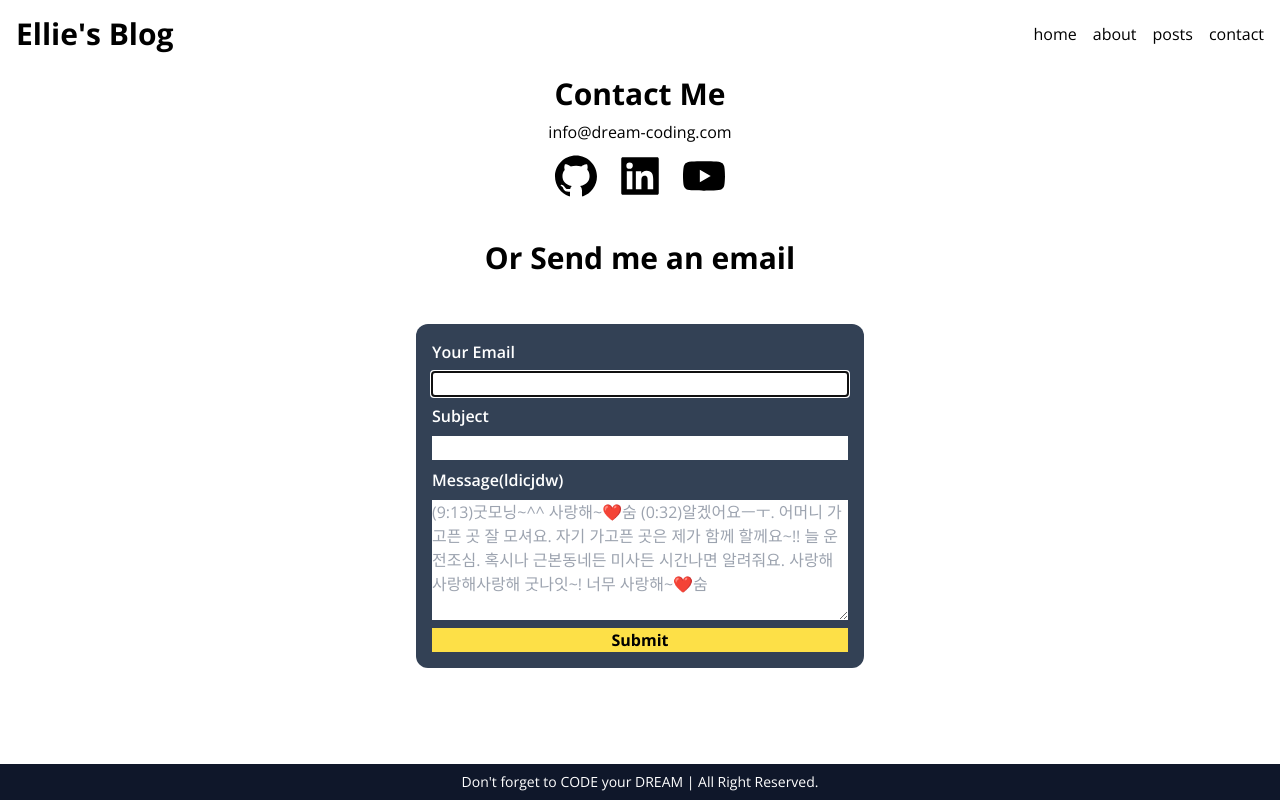
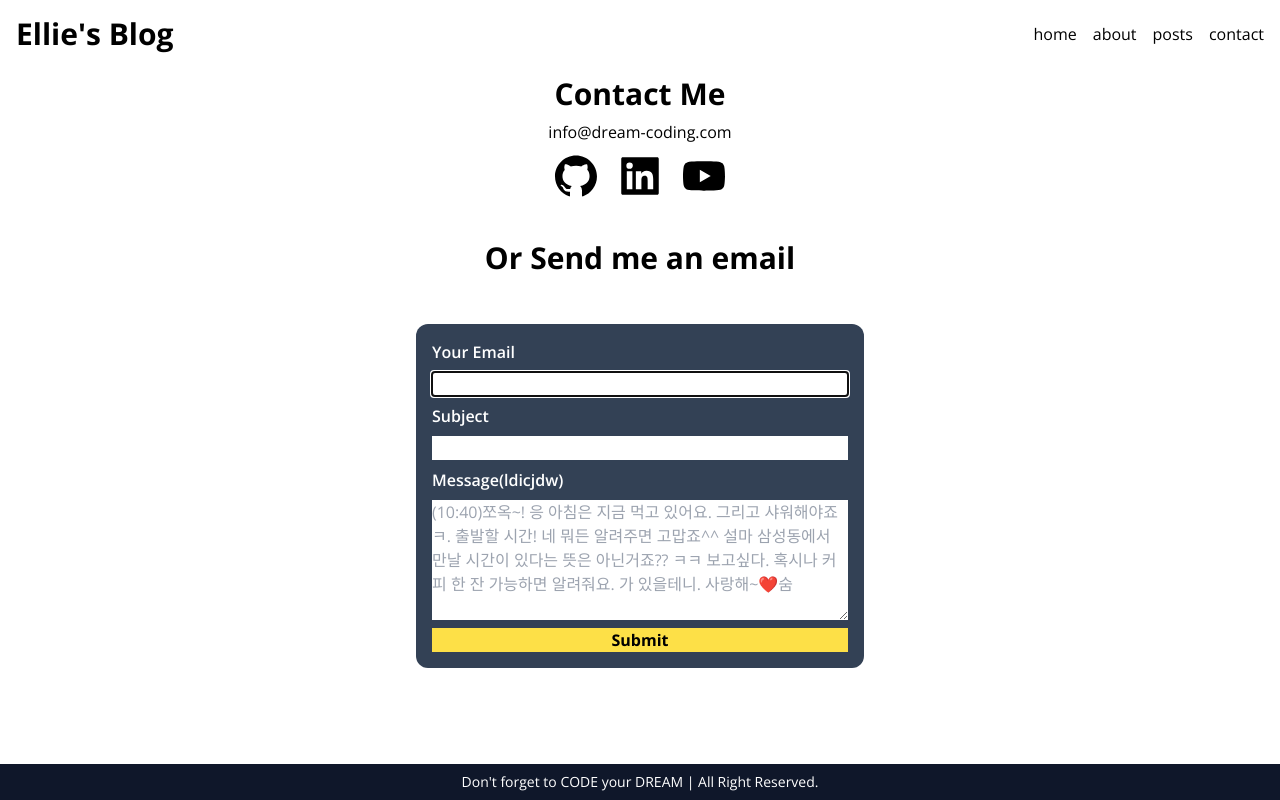
Before and after one commit to k2core/nextjs004, a Next.js app: page /contact in a window 1280 px wide. Built offline with nearby package versions, Linux system fonts and the light colour scheme.

Commit message:
1009 메시지4

```diff
--- a/src/components/ContactForm.tsx
+++ b/src/components/ContactForm.tsx
@@ -98,8 +98,8 @@ export default function ContactForm() {
           onChange={onChange}
           placeholder={
             display
-              ? "(9:13)굿모닝~^^ 사랑해~❤️숨 (0:32)알겠어요ㅡㅜ. 어머니 가고픈 곳 잘 모셔요. 자기 가고픈 곳은 제가 함께 할께요~!! 늘 운전조심. 혹시나 근본동네든 미사든 시간나면 알려줘요. 사랑해사랑해사랑해 굿나잇~! 너무 사랑해~❤️숨"
-              : "(9:13)굿모닝~^^ 사랑해~❤️숨 (0:32)알겠어요ㅡㅜ. 어머니 가고픈 곳 잘 모셔요. 자기 가고픈 곳은 제가 함께 할께요~!! 늘 운전조심. 혹시나 근본동네든 미사든 시간나면 알려줘요. 사랑해사랑해사랑해 굿나잇~! 너무 사랑해~❤️숨"
+              ? "(10:40)쪼옥~! 응 아침은 지금 먹고 있어요. 그리고 샤워해야죠 ㅋ. 출발할 시간! 네 뭐든 알려주면 고맙죠^^ 설마 삼성동에서 만날 시간이 있다는 뜻은 아닌거죠?? ㅋㅋ 보고싶다. 혹시나 커피 한 잔 가능하면 알려줘요. 가 있을테니. 사랑해~❤️숨"
+              : "(10:40)쪼옥~! 응 아침은 지금 먹고 있어요. 그리고 샤워해야죠 ㅋ. 출발할 시간! 네 뭐든 알려주면 고맙죠^^ 설마 삼성동에서 만날 시간이 있다는 뜻은 아닌거죠?? ㅋㅋ 보고싶다. 혹시나 커피 한 잔 가능하면 알려줘요. 가 있을테니. 사랑해~❤️숨"
           }
         />
         <button className="bg-yellow-300 text-black font-bold hover:bg-yellow-400">
```
